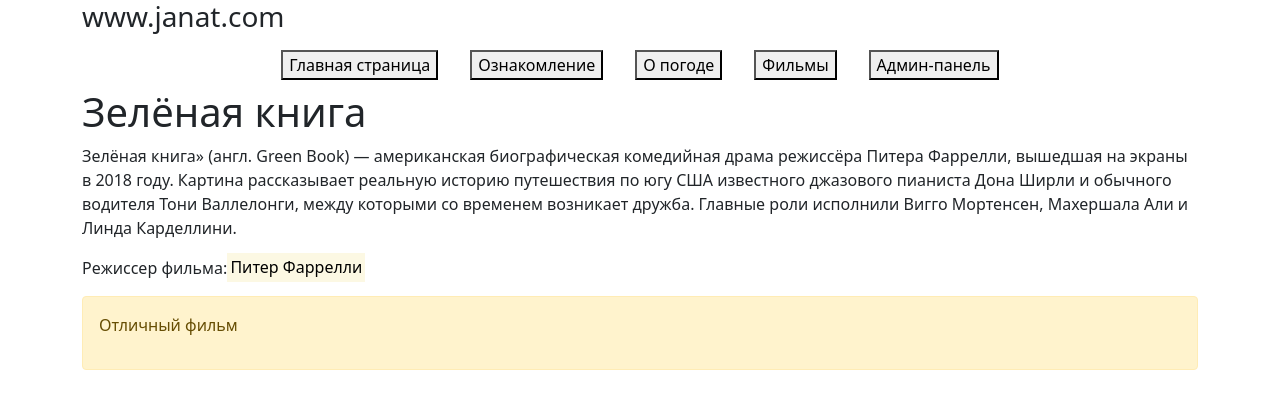
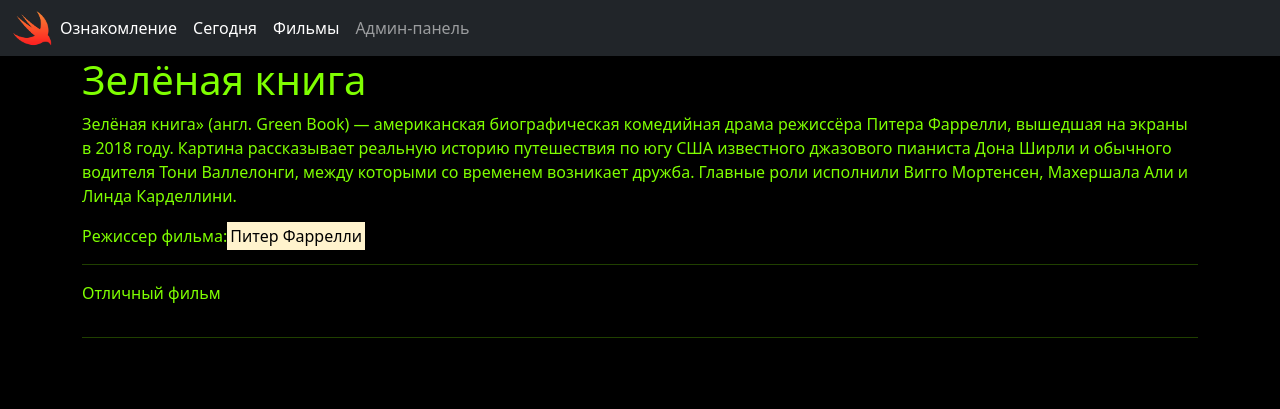
Before and after one commit to janatlk/DjangoProject, a Django app: page /movies/1 in a window 1280 px wide. Shown: the top 409 px of the page. Run offline with Django 4.2, Linux system fonts and the light colour scheme; data comes from the database, SQL or seed files in the repository; both versions use the stored data as it was after the commit.

Commit message:
Homework 4

```diff
--- a/main/models.py
+++ b/main/models.py
@@ -23,6 +23,7 @@ class Movie(models.Model):
     title = models.CharField(max_length=100)
     description = models.TextField(default='None',blank=True)
     director = models.ForeignKey(Director, on_delete=models.SET_NULL,null=True)
+    image = models.ImageField(upload_to='movies', null=True)
 
     def __str__(self):
         return self.title
--- a/main/urls.py
+++ b/main/urls.py
@@ -1,16 +1,14 @@
 from django.urls import path
 from . import views
+from django.conf import settings
+from django.conf.urls.static import static
 
 urlpatterns = [
     path('', views.index, name='home'),
     path('about-us',views.page, name='page'),
     path('about-today',views.today, name='today'),
-    # path('products',views.product_list_views, name='product'),
-    # path('products/<int:id>', views.product_detail_views, name='description')
-    # path('director',views.director_list,name='directors'),
-    # path('director/<int:id>',views.director_details,name='details'),
     path('movies',views.movies_list,name='movies'),
     path('movies/<int:id>',views.movies_details,name='movie_detail'),
-    # path('reviews',views.reviews_list,name='reviews'),
-    # path('reviews/<int:id>',views.reviews_details,name='reviws_detail')
 ]
+
+urlpatterns += static(settings.MEDIA_URL, document_root=settings.MEDIA_ROOT)
--- /dev/null
+++ b/static_in_dev/style.css
@@ -0,0 +1,4 @@
+body{
+    background: black;
+    color: chartreuse;
+}
--- a/templates/main/base.html
+++ b/templates/main/base.html
@@ -1,19 +1,35 @@
+{% load static %}
 <!DOCTYPE html>
 <html lang="en">
 <head>
     <meta charset="UTF-8">
     <title>{% block title %}{% endblock %}</title>
-    <link rel="stylesheet" href="https://cdn.jsdelivr.net/npm/bootstrap@5.1.3/dist/css/bootstrap.min.css">
+{#    <link rel="stylesheet" href="https://cdn.jsdelivr.net/npm/bootstrap@5.1.3/dist/css/bootstrap.min.css">#}
+    <link rel="stylesheet" href="https://cdn.jsdelivr.net/npm/bootstrap@5.2.0-beta1/dist/css/bootstrap.min.css">
+    <link rel="stylesheet" href="{% static 'style.css' %}">
+    <nav class="navbar navbar-expand-lg navbar-dark bg-dark">
+  <div class="container-fluid">
+    <a href="{% url 'home' %}"><img src="../../media/logo/8f50630ae0e1775196e4c270c573ce67.png" alt="logotype" width="40px"></a>
+    <div class="collapse navbar-collapse" id="navbarNavDropdown">
+      <ul class="navbar-nav">
+        <li class="nav-item">
+          <a class="nav-link active" aria-current="page" href="{% url 'page' %}">Ознакомление</a>
+        </li>
+        <li class="nav-item">
+          <a class="nav-link active" href="{% url 'today' %}">Сегодня</a>
+        </li>
+        <li class="nav-item">
+          <a class="nav-link active" href="{% url 'movies' %}">Фильмы</a>
+        </li>
+        <li class="nav-item active">
+          <a class="nav-link" href="/admin">Админ-панель</a>
+        </li>
+          </ul>
+    </div>
+  </div>
+</nav>
 </head>
 <body>
-    <div class="container"><h3 class="masthead-brand">www.janat.com</h3></div>
-    <nav class="nav nav-masthead justify-content-center">
-            <a class="nav-link" href="{% url 'home' %}"><button>Главная страница</button></a>
-            <a class="nav-link" href="{% url 'page' %}"><button>Ознакомление</button></a>
-            <a class="nav-link" href="{% url 'today' %}"><button>О погоде</button></a>
-           <a class='nav-link' href="{% url 'movies' %}"><button>Фильмы</button></a>
-            <a class="nav-link" href="/admin"><button>Админ-панель</button></a>
-          </nav>
     <div class="container">{% block paragr %}{% endblock %}</div>
 </body>
 </html>
--- a/templates/main/moviedetail.html
+++ b/templates/main/moviedetail.html
@@ -1,18 +1,13 @@
 {% extends 'main/base.html' %}
-<!DOCTYPE html>
-<html lang="en">
-<head>
-    <meta charset="UTF-8">
-    <title>{% block title %}Информация про {{ movie_detail.title }}{% endblock %}</title>
-</head>
-<body>
+{% block title %}Информация про {{ movie_detail.title }}{% endblock %}
     {% block paragr %}
             <h1>{{ movie_detail.title }}</h1>
             <p>{{ movie_detail.description }}</p>
         <p>Режиссер фильма:<mark>{{ movie_detail.director }}</mark></p>
-            <div class="alert alert-warning mt-2">
-                {% for i in review %}<p>{{ i.text }}</p>{% endfor %}
+            <div style="border: darkgray">
+                {% for i in review %}
+                    <hr><p style="contain: size">{{ i.text }}</p><br>
+                    {% endfor %}
             </div>
+        <hr>
     {% endblock %}
-</body>
-</html>
```
Also changed, not shown: djangoProject/settings.py (+6 -1 lines), main/views.py (+1 -39 lines), templates/main/directors.html (deleted, +0 -18 lines), templates/main/movies.html (+4 -10 lines), db.sqlite3, main/migrations/0009_movie_image.py (added), main/migrations/0010_logo.py (added), media/logo/8f50630ae0e1775196e4c270c573ce67.png (added), media/movies/6RgF5yjLibdoOtazCHIRWeVuwr9.jpg (added), media/movies/9a254120512ac201fb4a5624522e645a.jpg (added), media/movies/daeiu87fasui.jpg (added).
